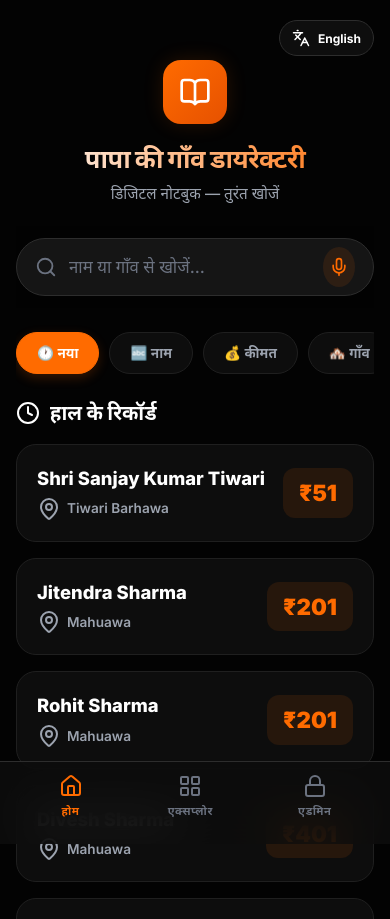
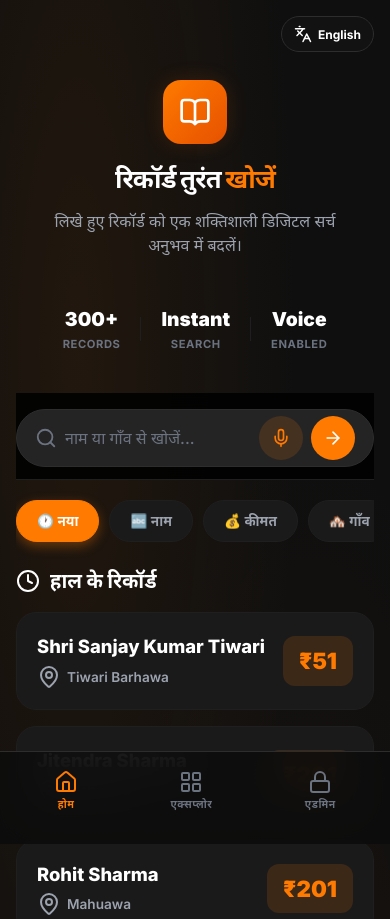
Before and after one commit to c4chandan/MydadsVillage-directory, a plain HTML site: page index.html in a window 390 px wide. Shown: the top 919 px of the page. Drawn offline with nearby package versions, Linux system fonts and the light colour scheme.

Commit message:
Performance optimizations and UI refinements
- Remove redundant lucide.createIcons() calls from render functions (call once at init)
- Fix slow URL query handling (remove 500ms timeout)
- Optimize search rendering for faster performance
- Add soft glowing background gradients to hero
- Increase touch targets for mobile (44px buttons)
- Fix potential overlapping elements
- Add Enter key search trigger

```diff
--- a/app.js
+++ b/app.js
@@ -3,8 +3,8 @@
 // ════════════════════════════════════════════════
 const LANG = {
     en: {
-        title: "MyDad's Village Directory",
-        subtitle: "Instant digital notebook search",
+        title: 'Find Records <span style="color:var(--accent)">Instantly</span>',
+        subtitle: "Transform handwritten records into a powerful digital search experience.",
         searchPlaceholder: "Search by name or village...",
         newest: "Newest", name: "Name", price: "Price", village: "Village",
         home: "Home", admin: "Admin", explore: "Explore",
@@ -37,8 +37,8 @@ const LANG = {
         passwordLabel: "Password"
     },
     hi: {
-        title: "पापा की गाँव डायरेक्टरी",
-        subtitle: "डिजिटल नोटबुक — तुरंत खोजें",
+        title: 'रिकॉर्ड तुरंत <span style="color:var(--accent)">खोजें</span>',
+        subtitle: "लिखे हुए रिकॉर्ड को एक शक्तिशाली डिजिटल सर्च अनुभव में बदलें।",
         searchPlaceholder: "नाम या गाँव से खोजें...",
         newest: "नया", name: "नाम", price: "कीमत", village: "गाँव",
         home: "होम", admin: "एडमिन", explore: "एक्सप्लोर",
@@ -153,6 +153,12 @@ function applyLang() {
 
     const va = document.getElementById('voiceAddText');
     if (va) va.textContent = t('voiceAdd');
+
+    // Dynamic Hero Text
+    const at = document.getElementById('appTitle');
+    const as = document.getElementById('appSubtitle');
+    if (at) at.innerHTML = t('title');
+    if (as) as.textContent = t('subtitle');
 
     // Install Banner
     const it = document.getElementById('installText');
@@ -315,6 +321,7 @@ function cardHTML(r, query, showAdmin) {
 // Render Home
 // ════════════════════════════════════════════════
 let currentQuery = '';
+let iconsRendered = false;
 
 function renderHome(data) {
     const list = document.getElementById('resultsList');
@@ -325,7 +332,6 @@ function renderHome(data) {
     let items = sortData(data !== undefined ? data : records, currentSort);
     const totalMatching = items.length;
 
-    // Smart logic: Limit home results if not searching
     if (!currentQuery) {
         items = items.slice(0, HOME_LIMIT);
         viewAllBox.classList.toggle('hidden', totalMatching <= HOME_LIMIT);
@@ -339,13 +345,16 @@ function renderHome(data) {
         const msg = currentQuery ? t('noRecords') : t('noData');
         list.innerHTML = `<div class="empty-state"><i data-lucide="search-x"></i><p>${msg}</p></div>`;
         countEl.textContent = '';
-        lucide.createIcons();
         return;
     }
 
     countEl.textContent = currentQuery ? `${totalMatching} ${t('resultsFound')}` : '';
     list.innerHTML = items.map(r => cardHTML(r, currentQuery, false)).join('');
-    lucide.createIcons();
+
+    if (!iconsRendered) {
+        lucide.createIcons();
+        iconsRendered = true;
+    }
 }
 
 
@@ -361,11 +370,9 @@ function renderBrowse() {
 
     if (!items.length) {
         list.innerHTML = `<div class="empty-state"><i data-lucide="book-open"></i><p>${t('noData')}</p></div>`;
-        lucide.createIcons();
         return;
     }
     list.innerHTML = items.map(r => cardHTML(r, '', false)).join('');
-    lucide.createIcons();
 }
 
 
@@ -416,11 +423,9 @@ function renderAdmin(data) {
 
     if (!items.length) {
         list.innerHTML = `<div class="empty-state"><i data-lucide="database"></i><p>${t('noData')}</p></div>`;
-        lucide.createIcons();
         return;
     }
     list.innerHTML = items.map(r => cardHTML(r, '', true)).join('');
-    lucide.createIcons();
 }
 
 function onAdminSearch(q) {
@@ -437,6 +442,7 @@ function onAdminSearch(q) {
 // ════════════════════════════════════════════════
 document.getElementById('mainSearch').addEventListener('input', (e) => {
     currentQuery = e.target.value.trim().toLowerCase();
+    syncUrl();
     if (!currentQuery) {
         document.getElementById('suggestions').style.display = 'none';
         renderHome();
@@ -461,7 +467,6 @@ function showSuggestions(data, q) {
             <i data-lucide="arrow-up-left" style="width:16px; color:var(--text-dim)"></i>
         </div>`).join('');
     el.style.display = 'block';
-    lucide.createIcons();
 }
 
 window.pickSuggestion = (id) => {
@@ -833,12 +838,66 @@ window.installPWA = async () => {
 };
 
 
+// ── Sync with URL ──
+function syncUrl() {
+    const q = document.getElementById('mainSearch').value.trim();
+    const url = new URL(window.location);
+    if (q) url.searchParams.set('q', q);
+    else url.searchParams.delete('q');
+    window.history.replaceState({}, '', url);
+}
+
+window.triggerSearch = () => {
+    const q = document.getElementById('mainSearch').value.trim();
+    if (q) {
+        currentQuery = q.toLowerCase();
+        syncUrl();
+        const filtered = records.filter(r =>
+            r.name.toLowerCase().includes(currentQuery) ||
+            r.village.toLowerCase().includes(currentQuery));
+        renderHome(filtered);
+    }
+};
+
+// Enter key triggers search
+document.getElementById('mainSearch').addEventListener('keydown', (e) => {
+    if (e.key === 'Enter') {
+        e.preventDefault();
+        triggerSearch();
+    }
+});
+
+window.addEventListener('popstate', () => {
+    const params = new URLSearchParams(window.location.search);
+    const q = params.get('q');
+    if (q) {
+        document.getElementById('mainSearch').value = q;
+        renderResults(q);
+    } else {
+        document.getElementById('mainSearch').value = '';
+        switchView('home');
+    }
+});
+
 // ════════════════════════════════════════════════
 // Init
 // ════════════════════════════════════════════════
-lucide.createIcons();
-applyLang();
-loadRecords();
+function initApp() {
+    lucide.createIcons();
+    applyLang();
+    loadRecords();
+
+    // Check URL for search query
+    const params = new URLSearchParams(window.location.search);
+    const q = params.get('q');
+    if (q) {
+        document.getElementById('mainSearch').value = q;
+        currentQuery = q.toLowerCase();
+    }
+}
+
+initApp();
+
 
 if ('serviceWorker' in navigator) {
     navigator.serviceWorker.register('sw.js').catch(() => {});
--- a/index.html
+++ b/index.html
@@ -44,12 +44,30 @@
         <div class="header-logo">
             <i data-lucide="book-open" style="width:32px;height:32px"></i>
         </div>
-        <h1 id="appTitle">MyDad's Village Directory</h1>
-        <p id="appSubtitle">Instant digital notebook search</p>
+        <h1 id="appTitle">Find Records <span style="color:var(--accent)">Instantly</span></h1>
+        <p id="appSubtitle">Transform handwritten records into a powerful digital search experience.</p>
         <button class="lang-toggle" id="langToggleBtn" onclick="toggleLang()">
             <i data-lucide="languages" style="width:18px;height:18px"></i>
             <span id="langBtnText">हिंदी</span>
         </button>
+    </div>
+
+    <!-- Stats Section -->
+    <div class="stats-row" id="homeStats">
+        <div class="stat-item">
+            <div class="stat-val">300+</div>
+            <div class="stat-lbl">Records</div>
+        </div>
+        <div class="stat-sep"></div>
+        <div class="stat-item">
+            <div class="stat-val">Instant</div>
+            <div class="stat-lbl">Search</div>
+        </div>
+        <div class="stat-sep"></div>
+        <div class="stat-item">
+            <div class="stat-val">Voice</div>
+            <div class="stat-lbl">Enabled</div>
+        </div>
     </div>
 
     <!-- Stats Removed -->
@@ -63,6 +81,9 @@
                 <input type="text" id="mainSearch" placeholder="Search by name or village..." autocomplete="off" spellcheck="false">
                 <button class="mic-btn" id="voiceBtn" title="Voice Search" aria-label="Voice Search">
                     <i data-lucide="mic" style="width:20px;height:20px"></i>
+                </button>
+                <button class="search-action-btn" onclick="triggerSearch()">
+                    <i data-lucide="arrow-right" style="width:20px;height:20px"></i>
                 </button>
             </div>
             <div class="suggestions" id="suggestions"></div>
@@ -209,7 +230,7 @@
 
 <script>
     // Simple cache busting: refresh if version mismatch
-    const APP_VERSION = '6.0';
+    const APP_VERSION = '7.0';
     if (localStorage.getItem('app_version') !== APP_VERSION) {
         localStorage.setItem('app_version', APP_VERSION);
         if ('serviceWorker' in navigator) {
--- a/styles.css
+++ b/styles.css
@@ -1,12 +1,12 @@
 :root {
-    --bg: #030303;
-    --surface: #0d0d0d;
-    --surface-elevated: #151515;
+    --bg: #0f0f0f;
+    --surface: #1a1a1a;
+    --surface-elevated: #242424;
     --surface-glass: rgba(20, 20, 20, 0.7);
-    --accent: #ff6b00;
-    --accent-light: #ff8533;
-    --accent-dim: rgba(255, 107, 0, 0.1);
-    --accent-glow: rgba(255, 107, 0, 0.2);
+    --accent: #ff7a00;
+    --accent-light: #ff9d4d;
+    --accent-dim: rgba(255, 122, 0, 0.15);
+    --accent-glow: rgba(255, 122, 0, 0.35);
     --text: #ffffff;
     --text-secondary: #9ca3af;
     --text-dim: #6b7280;
@@ -41,6 +41,9 @@ html {
 body {
     font-family: var(--font);
     background: var(--bg);
+    background-image:
+        radial-gradient(ellipse at 20% 20%, rgba(255, 122, 0, 0.08) 0%, transparent 50%),
+        radial-gradient(ellipse at 80% 80%, rgba(255, 107, 0, 0.05) 0%, transparent 50%);
     color: var(--text);
     line-height: 1.5;
     overflow-x: hidden;
@@ -100,7 +103,7 @@ input, button, select, textarea {
 /* ── Header ── */
 .header {
     text-align: center;
-    padding: 40px 0 20px;
+    padding: 60px 0 20px;
     position: relative;
 }
 
@@ -118,39 +121,59 @@ input, button, select, textarea {
 }
 
 .header h1 {
-    font-size: 2rem;
+    font-size: clamp(1.8rem, 7vw, 2.8rem);
     font-weight: 900;
-    letter-spacing: -0.02em;
-    background: linear-gradient(to right, #fff, var(--accent));
-    -webkit-background-clip: text;
-    -webkit-text-fill-color: transparent;
-    line-height: 1.2;
+    line-height: 1.15;
+    margin-bottom: 16px;
+    letter-spacing: -0.03em;
+    color: white;
+    padding: 0 10px;
 }
 
 .header p {
+    font-size: 1rem;
     color: var(--text-secondary);
-    font-size: 0.95rem;
-    margin-top: 8px;
+    max-width: 480px;
+    margin: 0 auto 28px;
     font-weight: 500;
+    padding: 0 20px;
+    line-height: 1.5;
 }
 
+/* ── Hero Stats Row ── */
+.stats-row {
+    display: flex;
+    justify-content: center;
+    align-items: center;
+    gap: 20px;
+    margin-bottom: 40px;
+    animation: fadeIn 1s ease-out 0.3s backwards;
+}
+
+.stat-item { text-align: center; }
+.stat-val { font-size: 1.2rem; font-weight: 850; color: white; margin-bottom: 2px; }
+.stat-lbl { font-size: 0.7rem; color: var(--text-dim); text-transform: uppercase; font-weight: 700; letter-spacing: 0.05em; }
+.stat-sep { width: 1px; height: 24px; background: var(--border); }
+
+
 .lang-toggle {
-    position: absolute;
-    top: 0;
-    right: 0;
+    position: fixed;
+    top: 16px;
+    right: 16px;
     background: var(--surface-glass);
     backdrop-filter: blur(8px);
     border: 1px solid var(--border-light);
     color: var(--text);
-    padding: 10px 18px;
+    padding: 8px 14px;
     border-radius: var(--radius-full);
-    font-size: 0.85rem;
+    font-size: 0.8rem;
     font-weight: 700;
     cursor: pointer;
     display: flex;
     align-items: center;
-    gap: 8px;
+    gap: 6px;
     transition: all 0.3s cubic-bezier(0.4, 0, 0.2, 1);
+    z-index: 200;
 }
 
 .lang-toggle:hover {
@@ -199,10 +222,11 @@ input, button, select, textarea {
     position: sticky;
     top: 0;
     z-index: 100;
-    background: rgba(3, 3, 3, 0.85);
+    background: rgba(3, 3, 3, 0.95);
     backdrop-filter: blur(16px);
-    padding: 12px 0;
-    margin-bottom: 12px;
+    padding: 16px 0 12px;
+    margin-bottom: 8px;
+    border-bottom: 1px solid var(--border);
 }
 
 .search-box {
@@ -227,10 +251,11 @@ input, button, select, textarea {
     background: none;
     border: none;
     color: var(--text);
-    padding: 12px 12px;
-    font-size: 1.05rem;
+    padding: 12px 8px;
+    font-size: 1rem;
     font-weight: 500;
     outline: none;
+    min-width: 0;
 }
 
 .search-box input::placeholder {
@@ -240,8 +265,9 @@ input, button, select, textarea {
 .mic-btn {
     background: var(--accent-dim);
     color: var(--accent);
-    width: 40px;
-    height: 40px;
+    width: 44px;
+    height: 44px;
+    min-width: 44px;
     border-radius: 50%;
     display: flex;
     align-items: center;
@@ -260,6 +286,31 @@ input, button, select, textarea {
     background: var(--danger);
     color: white;
     animation: pulse 1.5s infinite;
+}
+
+.search-action-btn {
+    background: var(--accent);
+    color: white;
+    width: 44px;
+    height: 44px;
+    min-width: 44px;
+    border-radius: 50%;
+    display: flex;
+    align-items: center;
+    justify-content: center;
+    cursor: pointer;
+    transition: all 0.3s;
+    border: none;
+    margin-left: 8px;
+}
+
+.search-action-btn:hover {
+    background: var(--accent-light);
+    transform: scale(1.05);
+}
+
+.search-action-btn:active {
+    transform: scale(0.95);
 }
 
 /* ── Suggestions ── */
@@ -530,13 +581,14 @@ mark {
 .bottom-nav {
     position: fixed;
     bottom: 0; left: 0; right: 0;
-    background: rgba(13, 13, 13, 0.85);
+    background: rgba(13, 13, 13, 0.9);
     backdrop-filter: blur(20px);
     border-top: 1px solid var(--border-light);
     display: flex;
     justify-content: space-around;
-    padding: 12px 16px 24px;
+    padding: 10px 8px 24px;
     z-index: 500;
+    height: auto;
 }
 
 .nav-btn {
@@ -546,13 +598,18 @@ mark {
     display: flex;
     flex-direction: column;
     align-items: center;
-    gap: 6px;
+    gap: 4px;
     cursor: pointer;
     transition: all 0.3s;
-    font-size: 0.7rem;
+    font-size: 0.65rem;
     font-weight: 700;
     text-transform: uppercase;
     letter-spacing: 0.05em;
+    padding: 8px 16px;
+}
+
+.nav-btn span {
+    font-size: 0.65rem;
 }
 
 .nav-btn.active {
```
Also changed, not shown: sw.js (+6 -6 lines).
